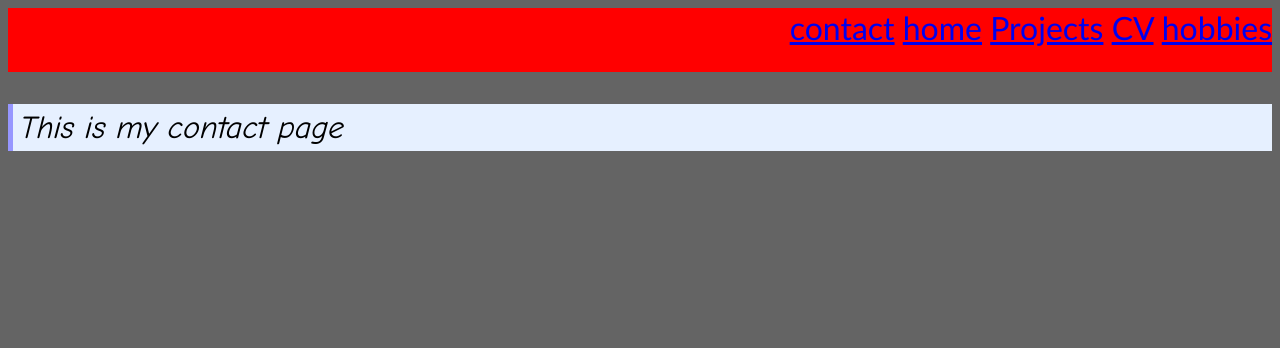
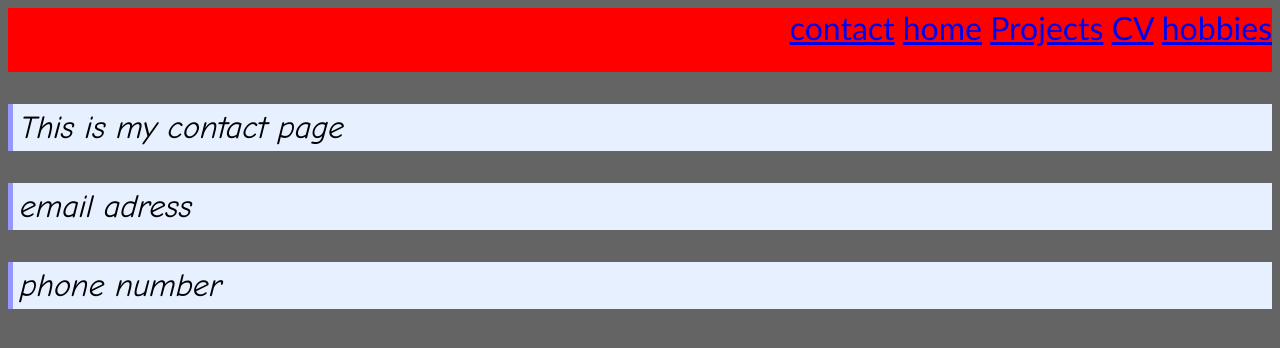
Before and after one commit to Grimm-ops/Digital-tech-repo, a plain HTML site: page www/Contact.html in a window 1280 px wide. Drawn offline with Linux system fonts and the light colour scheme.

Commit message:
change contact page

```diff
--- a/www/Contact.html
+++ b/www/Contact.html
@@ -52,6 +52,8 @@
   </div>
 
   <p class="sectionheading" >This is my contact page</p>
+  <p class="sectionheading" >email adress</p>
+  <p class="sectionheading" >phone number</p>
 
   </body>
 
```
